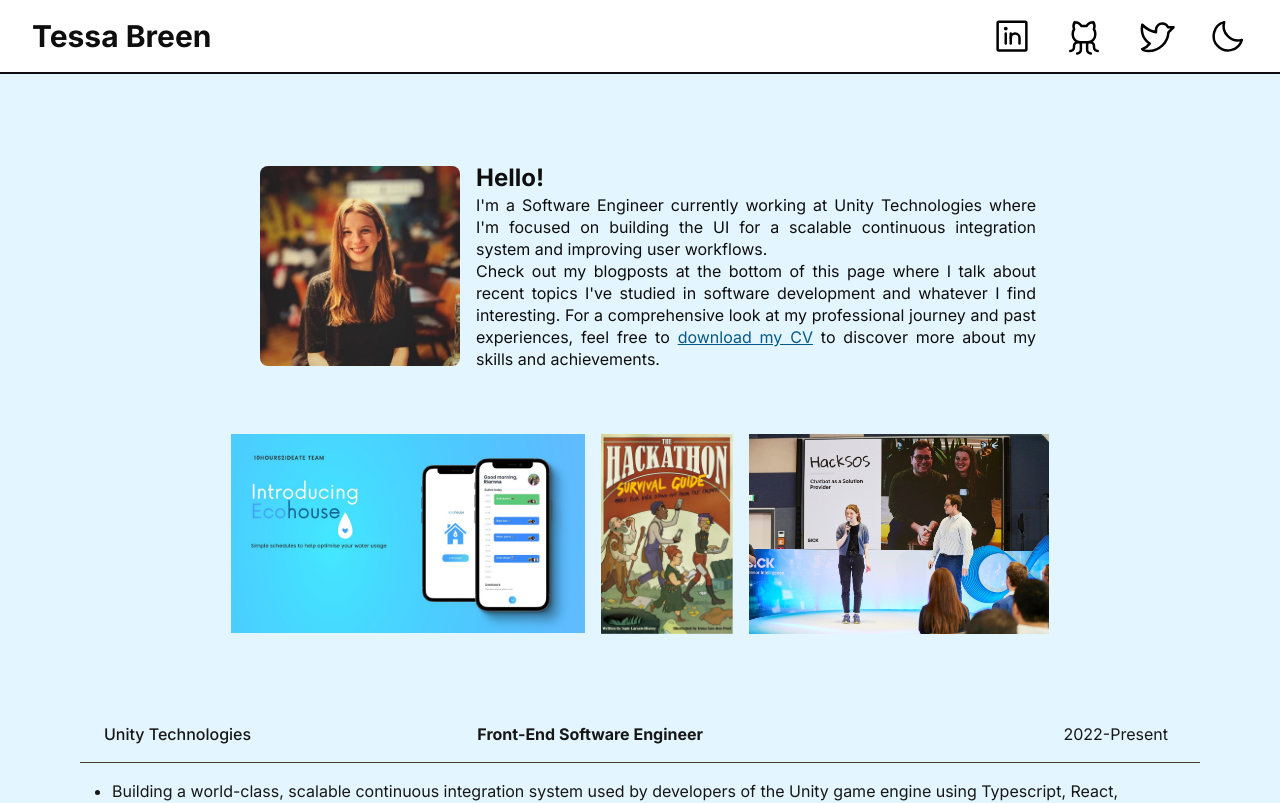
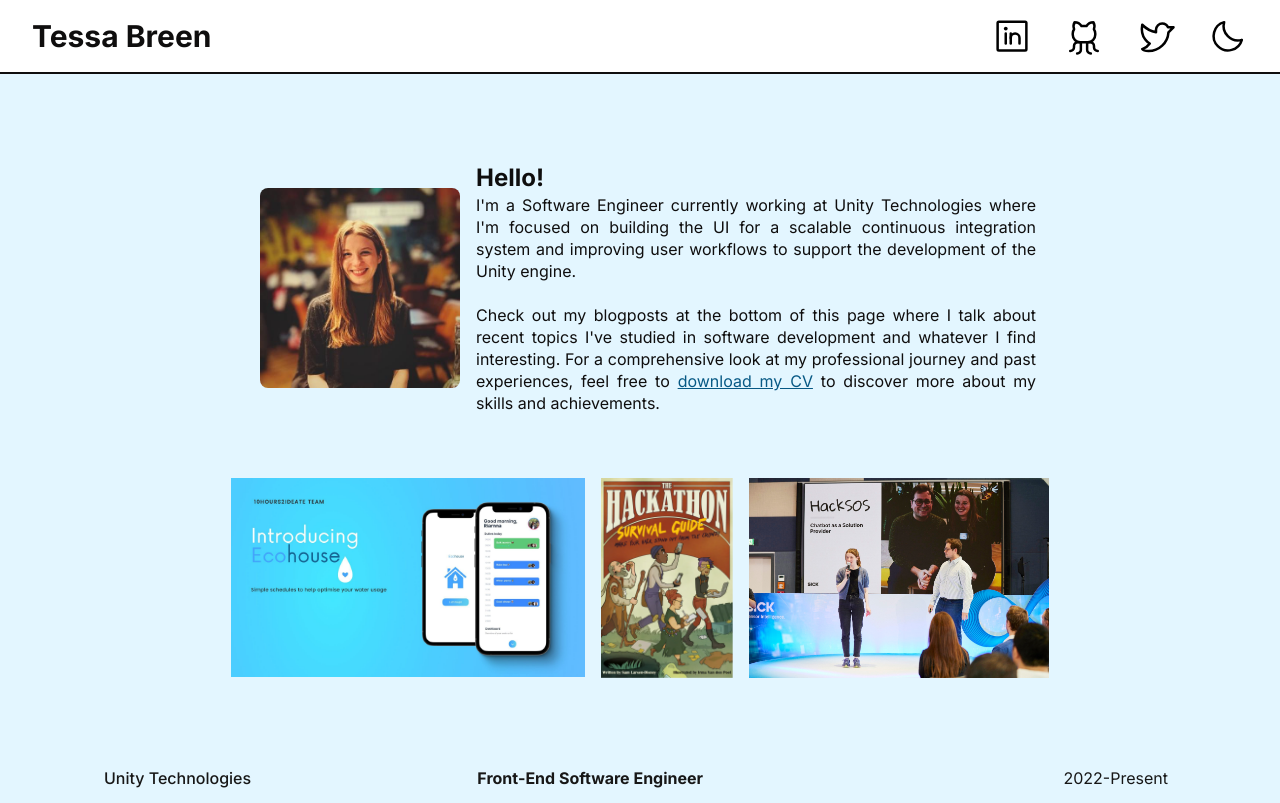
Before and after one commit to Mynameistessa/my-website, a Next.js app: page / in a window 1280 px wide. Shown: the top 803 px of the page. Built offline with nearby package versions, Linux system fonts and the light colour scheme.

Commit message:
Tweak intro line

```diff
--- a/components/Intro.tsx
+++ b/components/Intro.tsx
@@ -34,14 +34,17 @@ const Intro = () => {
             </u>
           </a>{" "}
           where I&apos;m focused on building the UI for a scalable continuous
-          integration system and improving user workflows.
+          integration system and improving user workflows to support the
+          development of the Unity engine.
           {/* <br /> In my free time, I engage in Hackathons and pursue various
           creative interests, including drawing portraits, making music, and
           immersing myself in nature. */}
-          <br /> Check out my blogposts at the bottom of this page where I talk
-          about recent topics I&apos;ve studied in software development and
-          whatever I find interesting. For a comprehensive look at my
-          professional journey and past experiences, feel free to{" "}
+          <br />
+          <br />
+          Check out my blogposts at the bottom of this page where I talk about
+          recent topics I&apos;ve studied in software development and whatever I
+          find interesting. For a comprehensive look at my professional journey
+          and past experiences, feel free to{" "}
           <Link
             download
             href="/CV.pdf"
```
